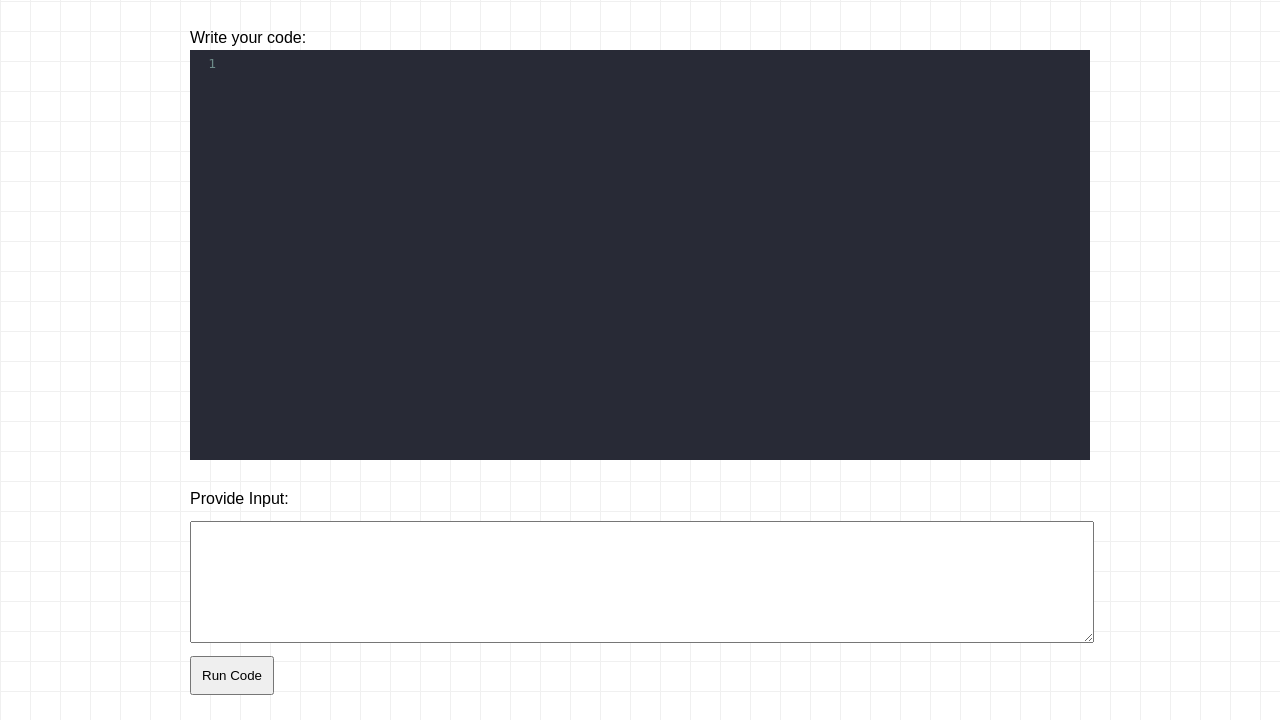
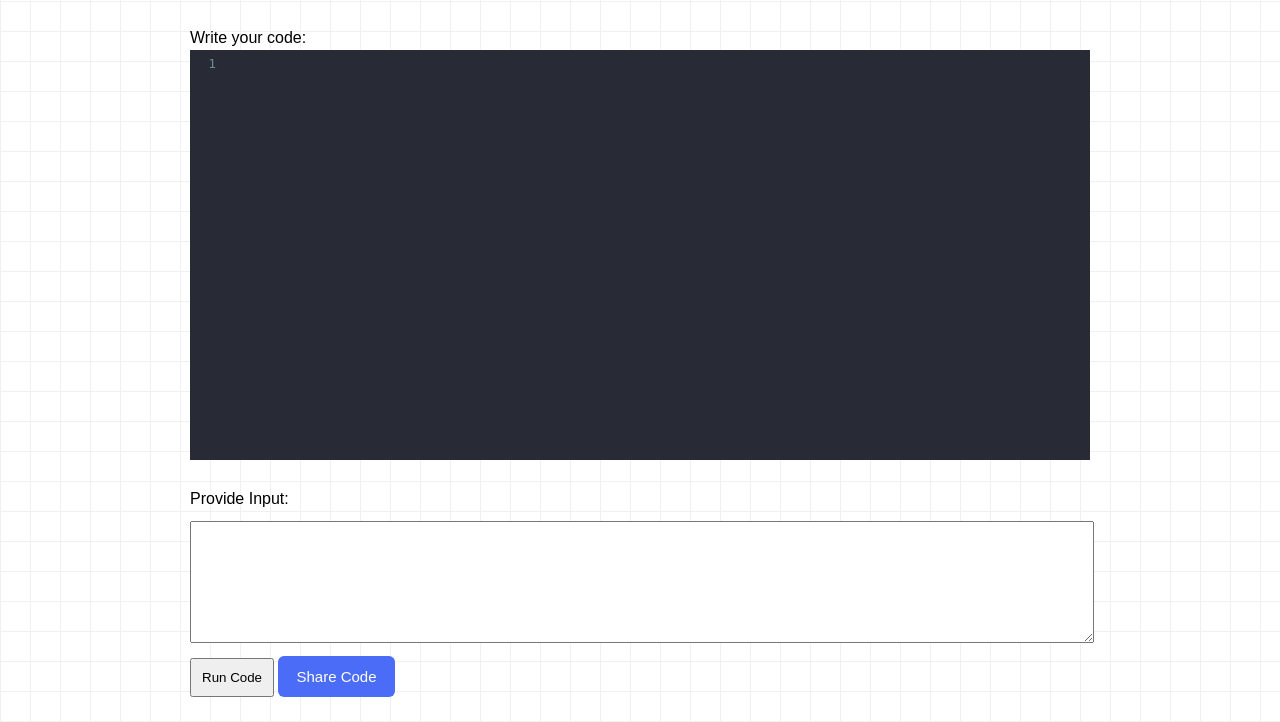
Before and after one commit to irfan-md-01/CodeBox, a Django app: template compiler/templates/cpp.html in a window 1280 px wide. Shown: the part 149-871 px from the top of the page. Run offline with Django 5.2, Linux system fonts and the light colour scheme; the template is opened without the code that fills it, so the values that code supplies are empty; parts of the project's set-up code (start-up, migrations or seed data) failed here and were passed over.

Commit message:
Update cpp.html

```diff
--- a/compiler/templates/cpp.html
+++ b/compiler/templates/cpp.html
@@ -16,6 +16,21 @@
         padding: 10px;
         font-family: monospace;
     }
+
+    .btn {
+        padding: 12px 18px;
+        background: #4a6cf7;
+        color: white;
+        border: none;
+        border-radius: 6px;
+        cursor: pointer;
+        font-size: 15px;
+        white-space: nowrap;
+    }
+
+    .btn:hover {
+        background: #3a57d0;
+    }
 </style>
 {% endblock %}
 
@@ -27,9 +42,11 @@
     <textarea id="cpp_code" name="cpp_code" placeholder="Write your code here...">{{ cpp_code|default:'' }}</textarea>
     <br>
     <label for="cpp_input">Provide Input:</label>
-    <textarea id="cpp_input" name="cpp_input" placeholder="Enter input for your code...">{{ cpp_input_data|default:'' }} </textarea>
+    <textarea id="cpp_input" name="cpp_input"
+        placeholder="Enter input for your code...">{{ cpp_input_data|default:'' }} </textarea>
     <br>
     <button type="submit">Run Code</button>
+    <button type="submit" name="action" value="share" class="btn">Share Code</button>
 </form>
 {% if cpp_output %}
 <div class="output">
```
